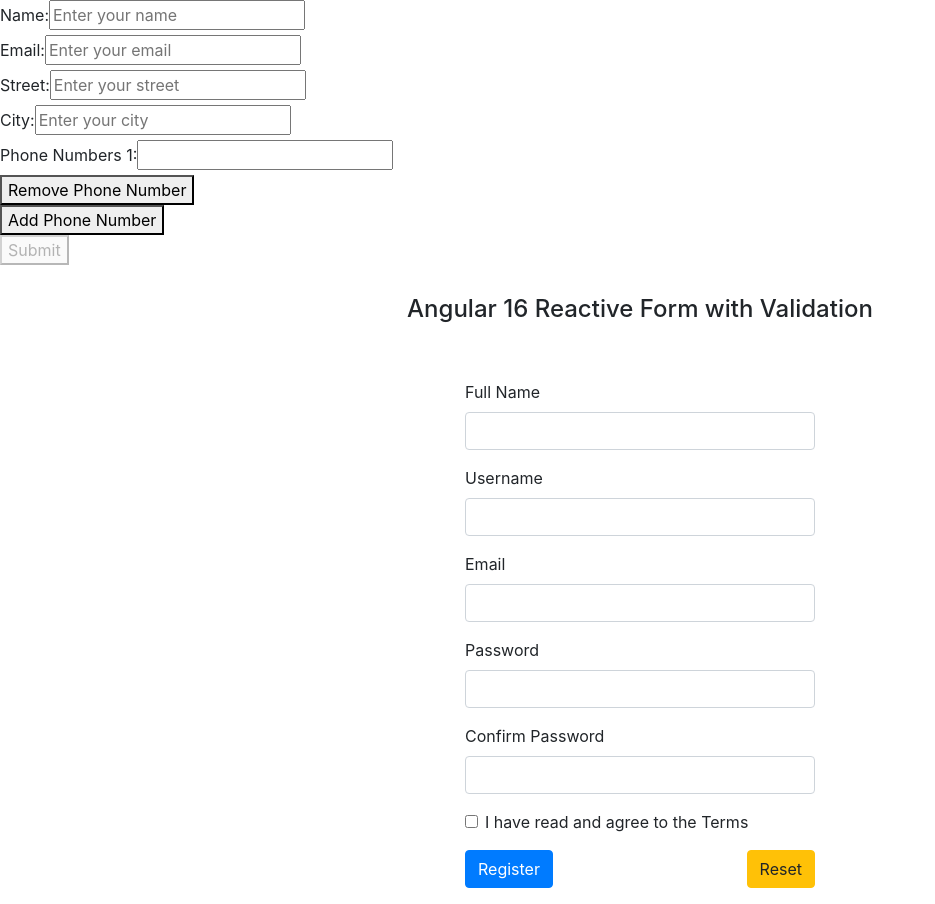
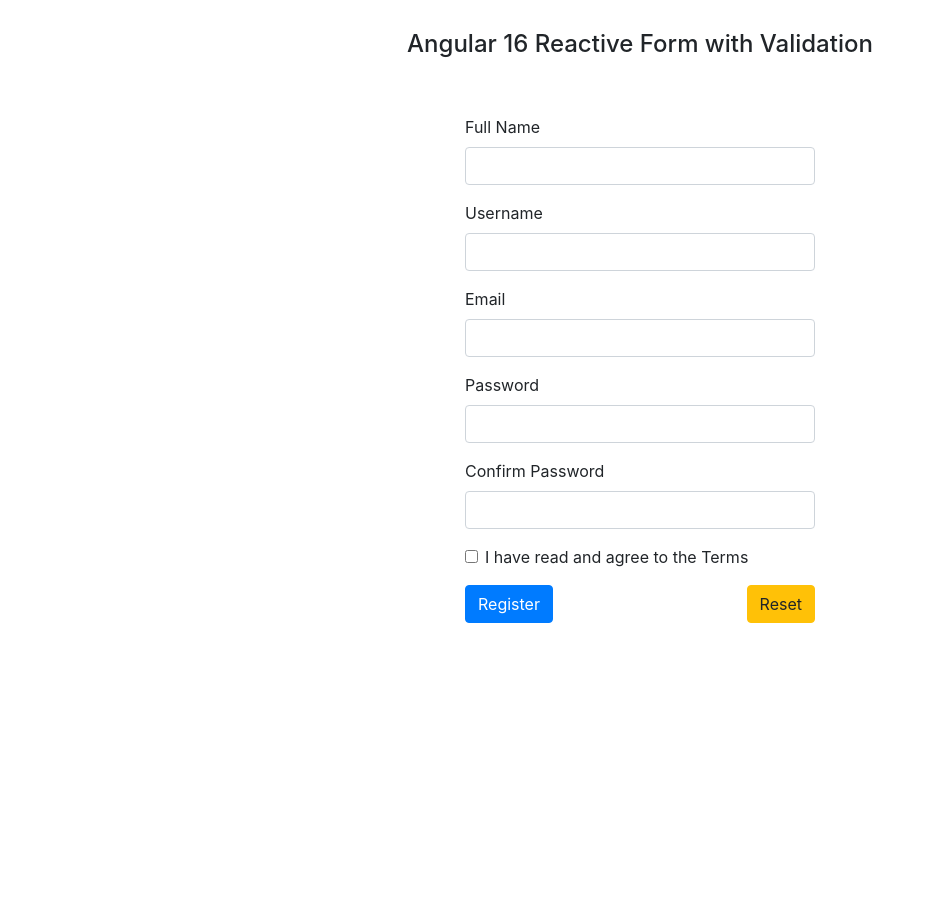
Before and after one commit to MMubazar/Learn_-Angular_Topics, an Angular app: page /reactive-forms in a window 1280 px wide. Shown: the whole page, without its empty margins (0-935 px from the left). After the commit the page ends 800 px from the top, so only its background shows below. Built offline with nearby package versions, Linux system fonts and the light colour scheme.

Commit message:
Topic: Reactive Form: update the form

```diff
--- a/src/app/reactive-form/reactive-form.component.html
+++ b/src/app/reactive-form/reactive-form.component.html
@@ -1,5 +1,5 @@
 <!-- <h3>{{ title | uppercase }}</h3> -->
-
+<!--
 <form [formGroup]="userForm" (ngSubmit)="submit()">
   <div>
     <label for="name">Name:</label>
@@ -39,10 +39,10 @@
       placeholder="Enter your city"
       formControlName="city"
     />
-  </div>
+  </div> -->
 
-  <!-- Dynamic Forms -->
-  <div formArrayName="phoneNumbers">
+<!-- Dynamic Forms -->
+<!-- <div formArrayName="phoneNumbers">
     <div *ngFor="let phoneCtrl of phoneNumbers.controls; let i = index">
       <label>Phone Numbers {{ i + 1 }}:</label>
 
@@ -61,7 +61,7 @@
   <div>
     <button type="submit" [disabled]="userForm.invalid">Submit</button>
   </div>
-</form>
+</form> -->
 <div class="text-center mt-1">
   <h4 style="margin-top: 30px">Angular 16 Reactive Form with Validation</h4>
 </div>
--- a/src/app/reactive-form/reactive-form.component.ts
+++ b/src/app/reactive-form/reactive-form.component.ts
@@ -17,7 +17,7 @@ import Validation from '../utils/validation';
 export class ReactiveFormComponent {
   title: string = 'Reactive Forms';
 
-  userForm!: FormGroup;
+  // userForm!: FormGroup;
 
   // -------------------------------------new code---------------------------
   form: FormGroup = new FormGroup({
@@ -31,34 +31,34 @@ export class ReactiveFormComponent {
   submitted = false;
 
   constructor(private formBuilder: FormBuilder) {
-    this.userForm = this.formBuilder.group({
-      name: ['', Validators.required],
-      email: [
-        '',
-        [
-          Validators.required,
-          Validators.pattern(
-            /^([a-zA-Z0-9._%-]+@[a-zA-Z0-9.-]+\.[a-zA-Z]{2,})$/
-          ),
-        ],
-      ],
-      address: this.formBuilder.group({
-        street: ['', Validators.required],
-        city: [
-          '',
-          [
-            Validators.required,
-            Validators.pattern(/^[a-zA-Z'-]+(?:\s+[a-zA-Z'-]+)*$/),
-          ],
-        ],
-      }),
-      phoneNumbers: this.formBuilder.array([
-        this.formBuilder.control('', [
-          Validators.required,
-          Validators.pattern(/^\d{10}$/),
-        ]),
-      ]),
-    });
+    // this.userForm = this.formBuilder.group({
+    //   name: ['', Validators.required],
+    //   email: [
+    //     '',
+    //     [
+    //       Validators.required,
+    //       Validators.pattern(
+    //         /^([a-zA-Z0-9._%-]+@[a-zA-Z0-9.-]+\.[a-zA-Z]{2,})$/
+    //       ),
+    //     ],
+    //   ],
+    //   address: this.formBuilder.group({
+    //     street: ['', Validators.required],
+    //     city: [
+    //       '',
+    //       [
+    //         Validators.required,
+    //         Validators.pattern(/^[a-zA-Z'-]+(?:\s+[a-zA-Z'-]+)*$/),
+    //       ],
+    //     ],
+    //   }),
+    //   phoneNumbers: this.formBuilder.array([
+    //     this.formBuilder.control('', [
+    //       Validators.required,
+    //       Validators.pattern(/^\d{10}$/),
+    //     ]),
+    //   ]),
+    // });
   }
 
   ngOnInit(): void {
@@ -91,28 +91,28 @@ export class ReactiveFormComponent {
     );
   }
 
-  get phoneNumbers() {
-    return this.userForm.get('phoneNumbers') as FormArray;
-  }
+  // get phoneNumbers() {
+  //   return this.userForm.get('phoneNumbers') as FormArray;
+  // }
 
-  addPhoneNumber() {
-    this.phoneNumbers.push(
-      this.formBuilder.control('', [
-        Validators.required,
-        Validators.pattern(/^\d{10}$/),
-      ])
-    );
-  }
-  removePhoneNumber(index: number) {
-    this.phoneNumbers.removeAt(index);
-  }
+  // addPhoneNumber() {
+  //   this.phoneNumbers.push(
+  //     this.formBuilder.control('', [
+  //       Validators.required,
+  //       Validators.pattern(/^\d{10}$/),
+  //     ])
+  //   );
+  // }
+  // removePhoneNumber(index: number) {
+  //   this.phoneNumbers.removeAt(index);
+  // }
 
-  submit() {
-    if (this.userForm.valid) {
-      console.log(this.userForm.value, this.userForm);
-      this.userForm.reset();
-    }
-  }
+  // submit() {
+  //   if (this.userForm.valid) {
+  //     console.log(this.userForm.value, this.userForm);
+  //     this.userForm.reset();
+  //   }
+  // }
 
   // -------------------------------------new code---------------------------
 
```
